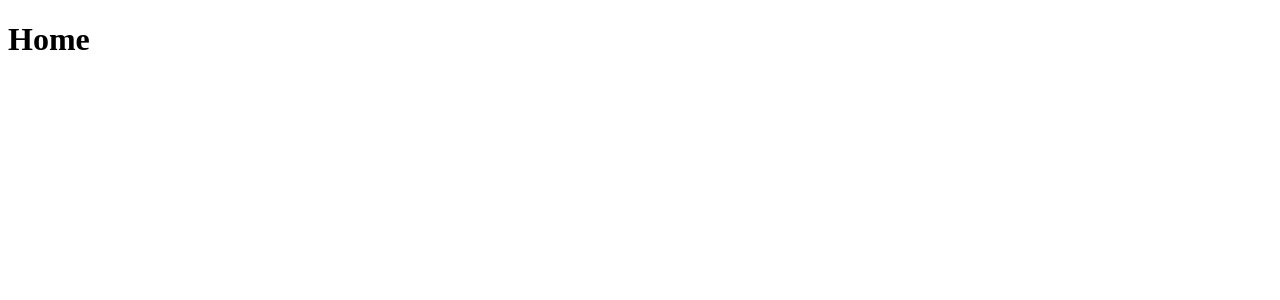
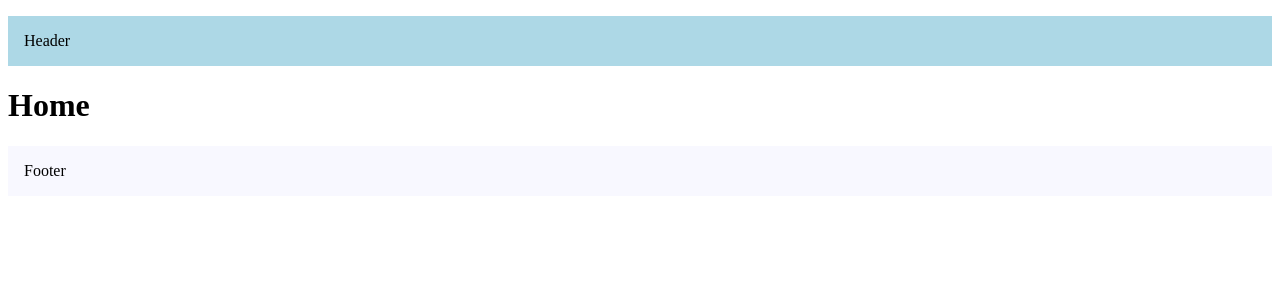
Before and after one commit to immkavin-ranks/routing-demo-nextjs, a Next.js app: page / in a window 1280 px wide. Shown: the top 300 px of the page. Built offline with nearby package versions, Linux system fonts and the light colour scheme.

Commit message:
layout and nested layouts

```diff
--- a/src/app/layout.tsx
+++ b/src/app/layout.tsx
@@ -1,16 +1,26 @@
 export const metadata = {
-  title: 'Next.js',
-  description: 'Generated by Next.js',
-}
+  title: "Next.js",
+  description: "Generated by Next.js",
+};
 
 export default function RootLayout({
   children,
 }: {
-  children: React.ReactNode
+  children: React.ReactNode;
 }) {
   return (
     <html lang="en">
-      <body>{children}</body>
+      <body>
+        <header>
+          <p style={{ backgroundColor: "lightblue", padding: "1rem" }}>
+            Header
+          </p>
+        </header>
+        {children}
+        <footer>
+          <p style={{backgroundColor: 'ghostwhite', padding: "1rem"}}>Footer</p>
+        </footer>
+      </body>
     </html>
-  )
+  );
 }
```
Also changed, not shown: src/app/products/[productId]/layout.tsx (added, +13 -0 lines).
